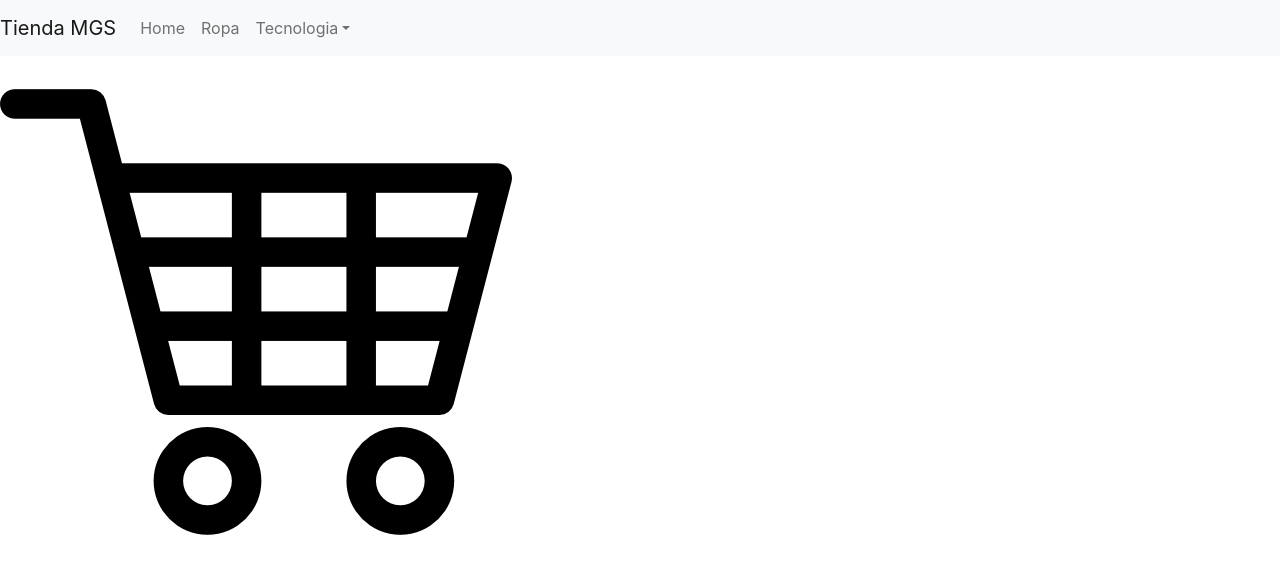
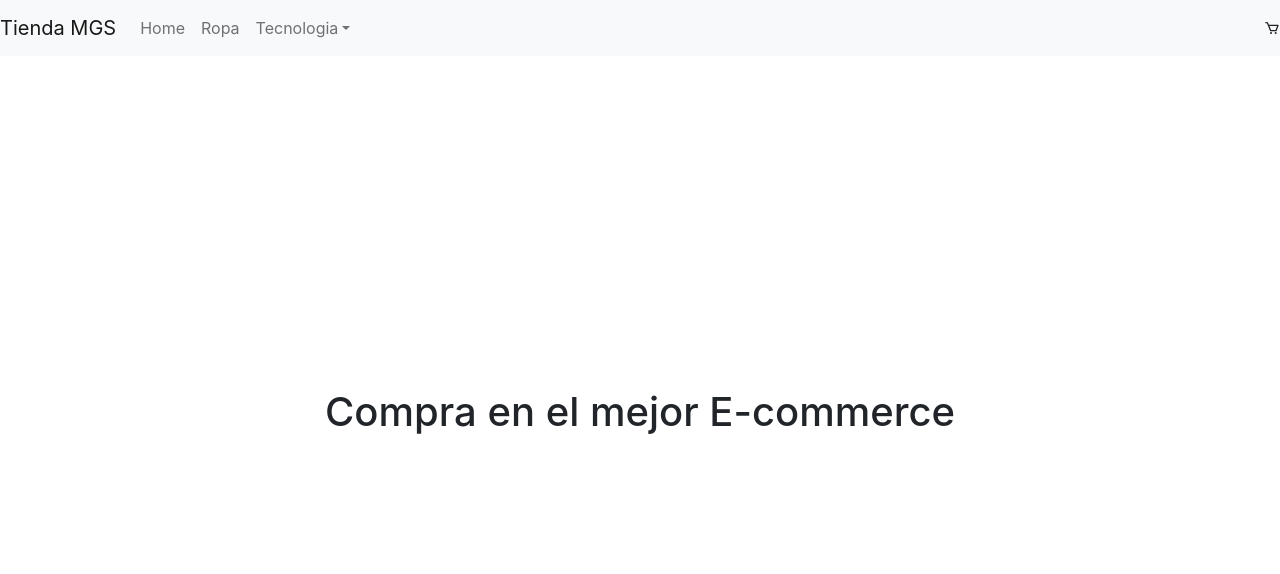
Before and after one commit to mgsanchezdev/idea-sanchez, a React (Create React App) app: page / in a window 1280 px wide. Shown: the top 574 px of the page. Built offline with nearby package versions, Linux system fonts and the light colour scheme.

Commit message:
Desafio clase 4

```diff
--- a/package.json
+++ b/package.json
@@ -10,6 +10,7 @@
     "react": "^17.0.1",
     "react-bootstrap": "^1.5.2",
     "react-dom": "^17.0.1",
+    "react-icons": "^4.2.0",
     "react-scripts": "4.0.3",
     "web-vitals": "^1.1.0"
   },
--- a/src/App.js
+++ b/src/App.js
@@ -1,11 +1,11 @@
-import Home from './components/Home/Home';
+import ItemListCotainer from './components/ItemListContainer/ItemListContainer';
 import NavBar from './components/NavBar/NavBar';
 
 function App() {
   return (
     <>
       <NavBar />
-      <Home />
+      <ItemListCotainer greeting={'Compra en el mejor E-commerce'} />
     </>
   );
 }
--- /dev/null
+++ b/src/components/CartWidget/CartWidget.js
@@ -0,0 +1,8 @@
+import React from 'react';
+import { BiCart } from 'react-icons/bi';
+
+const CartWidget = () => {
+  return <BiCart />;
+};
+
+export default CartWidget;
--- a/src/components/Home/Home.js
+++ /dev/null
@@ -1,11 +0,0 @@
-import React from 'react';
-import Logo from '../../image/carrito.png';
-const Home = () => {
-  return (
-    <>
-      <img src={Logo} alt="Foto carrito" />
-    </>
-  );
-};
-
-export default Home;
--- /dev/null
+++ b/src/components/ItemListContainer/ItemListContainer.css
@@ -0,0 +1,9 @@
+.container-title {
+  display: flex;
+  height: 90vh;
+  justify-content: center;
+  align-items: center;
+}
+.title {
+  text-align: center;
+}
--- /dev/null
+++ b/src/components/ItemListContainer/ItemListContainer.js
@@ -0,0 +1,11 @@
+import React from 'react';
+import './ItemListContainer.css';
+const ItemListContainer = ({ greeting }) => {
+  return (
+    <div className="container-title">
+      <h1 className="title">{greeting}</h1>
+    </div>
+  );
+};
+
+export default ItemListContainer;
--- /dev/null
+++ b/src/components/NavBar/NavBar.css
@@ -0,0 +1,5 @@
+.conatainerNavBar {
+  display: flex;
+  flex-direction: row;
+  justify-content: space-between;
+}
--- a/src/components/NavBar/NavBar.js
+++ b/src/components/NavBar/NavBar.js
@@ -1,8 +1,9 @@
 import React from 'react';
 import { Navbar, Nav, NavDropdown } from 'react-bootstrap';
-
+import CartWidget from '../CartWidget/CartWidget';
 const NavBar = () => {
   return (
+    <div className="conatainerNavBar">
       <Navbar bg="light" expand="lg">
         <Navbar.Brand href="#home">Tienda MGS</Navbar.Brand>
         <Navbar.Toggle aria-controls="basic-navbar-nav" />
@@ -11,7 +12,9 @@ const NavBar = () => {
             <Nav.Link href="#home">Home</Nav.Link>
             <Nav.Link href="#link">Ropa</Nav.Link>
             <NavDropdown title="Tecnologia" id="basic-nav-dropdown">
-            <NavDropdown.Item href="#action/3.1">Computadoras</NavDropdown.Item>
+              <NavDropdown.Item href="#action/3.1">
+                Computadoras
+              </NavDropdown.Item>
               <NavDropdown.Item href="#action/3.2">Celulares</NavDropdown.Item>
               <NavDropdown.Item href="#action/3.3">TV</NavDropdown.Item>
               <NavDropdown.Divider />
@@ -19,7 +22,9 @@ const NavBar = () => {
             </NavDropdown>
           </Nav>
         </Navbar.Collapse>
+        <CartWidget />
       </Navbar>
+    </div>
   );
 };
 
```
Also changed, not shown: 1 other file (tests, documents, lock files or other folders). Lines whose indentation alone changed are shown as unchanged.
